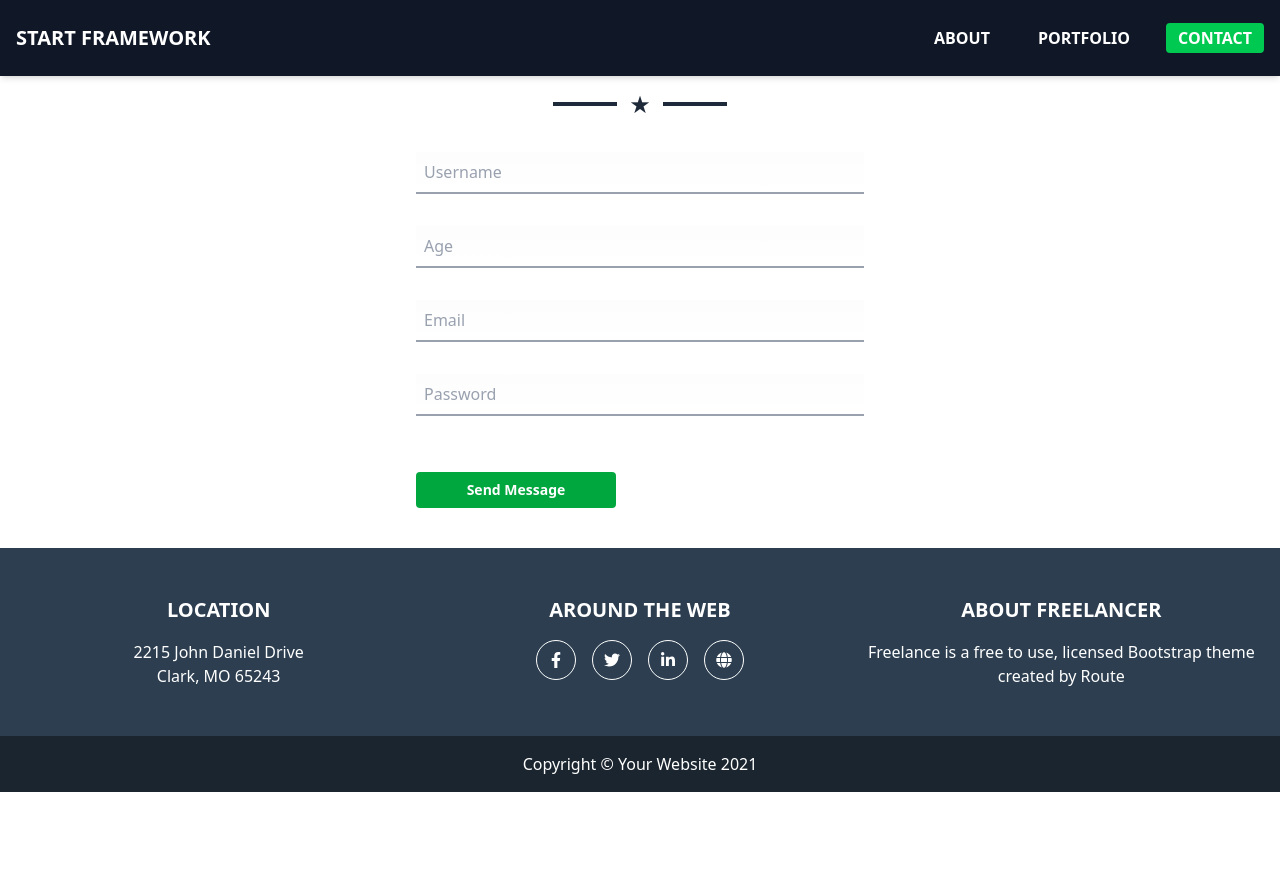
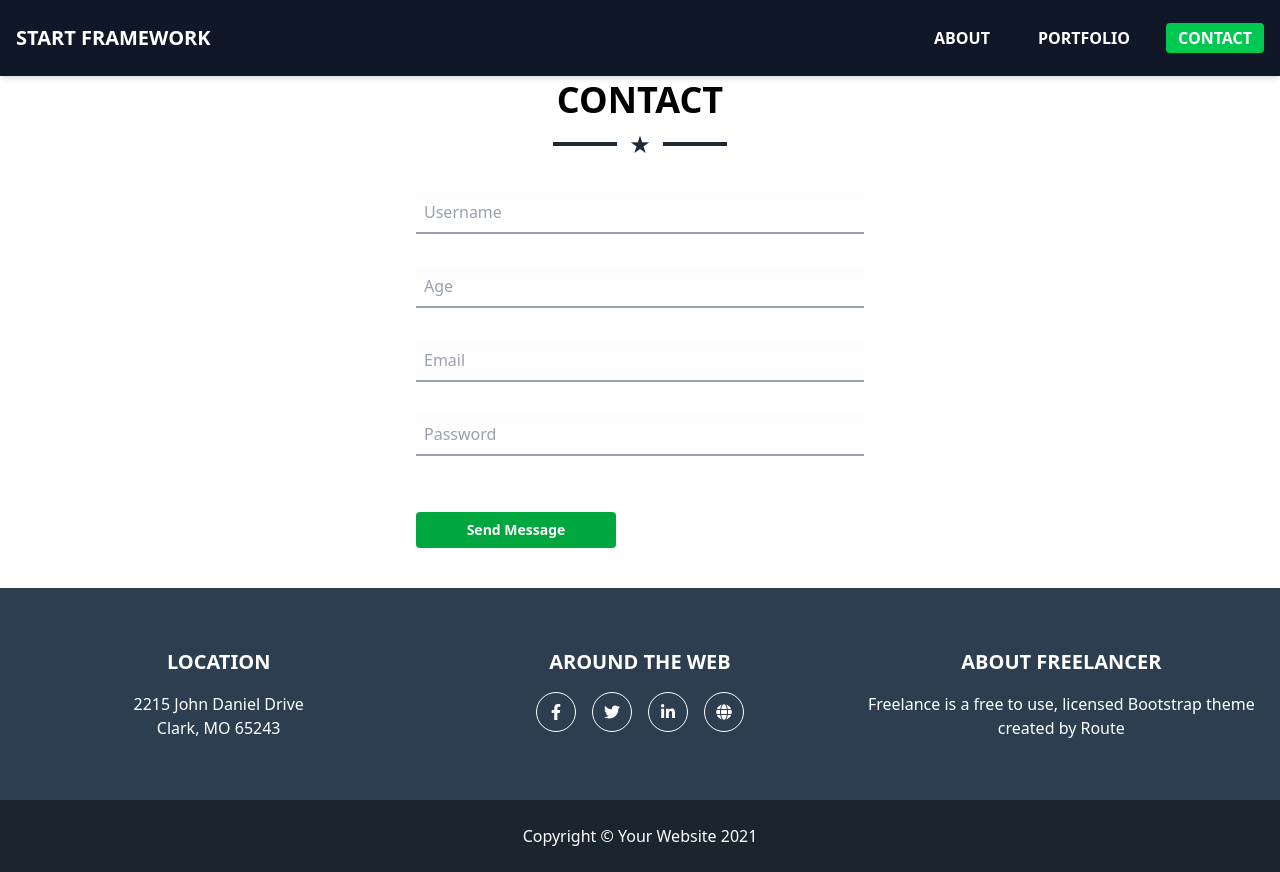
Before and after one commit to dony251/my-first-framework, a React (Vite) app: page /contact in a window 1280 px wide. Before the commit the page ends 800 px from the top, so only its background shows below. Built offline with nearby package versions, Linux system fonts and the light colour scheme.

Commit message:
first commit

```diff
--- a/src/Component/Conatct/Conatct.jsx
+++ b/src/Component/Conatct/Conatct.jsx
@@ -40,7 +40,7 @@ export default function Contact() {
   );
 
   return (
-    <div className="p-10 text-center">
+    <div className="p-10 pt-[80px] text-center">
       <h1 className="text-4xl font-bold mb-2 uppercase">Contact</h1>
 
       {/* الخطين والنجمة */}
--- a/src/Component/Footer/Footer.jsx
+++ b/src/Component/Footer/Footer.jsx
@@ -6,7 +6,7 @@ export default function Footer() {
     <footer>
       {/* الجزء العلوي */}
       <div className="bg-[#2c3e50] text-white">
-        <div className="container mx-auto px-6 py-12 grid grid-cols-1 md:grid-cols-3 gap-8 text-center">
+        <div className="container mx-auto px-6 py-15 grid grid-cols-1 md:grid-cols-3 gap-8 text-center">
 
           {/* LOCATION */}
           <div>
@@ -46,7 +46,7 @@ export default function Footer() {
       </div>
 
       {/* الجزء السفلي */}
-      <div className="bg-[#1a252f] text-white text-center py-4">
+      <div className="bg-[#1a252f] text-white text-center  py-6">
         <p>Copyright © Your Website 2021</p>
       </div>
     </footer>
```
